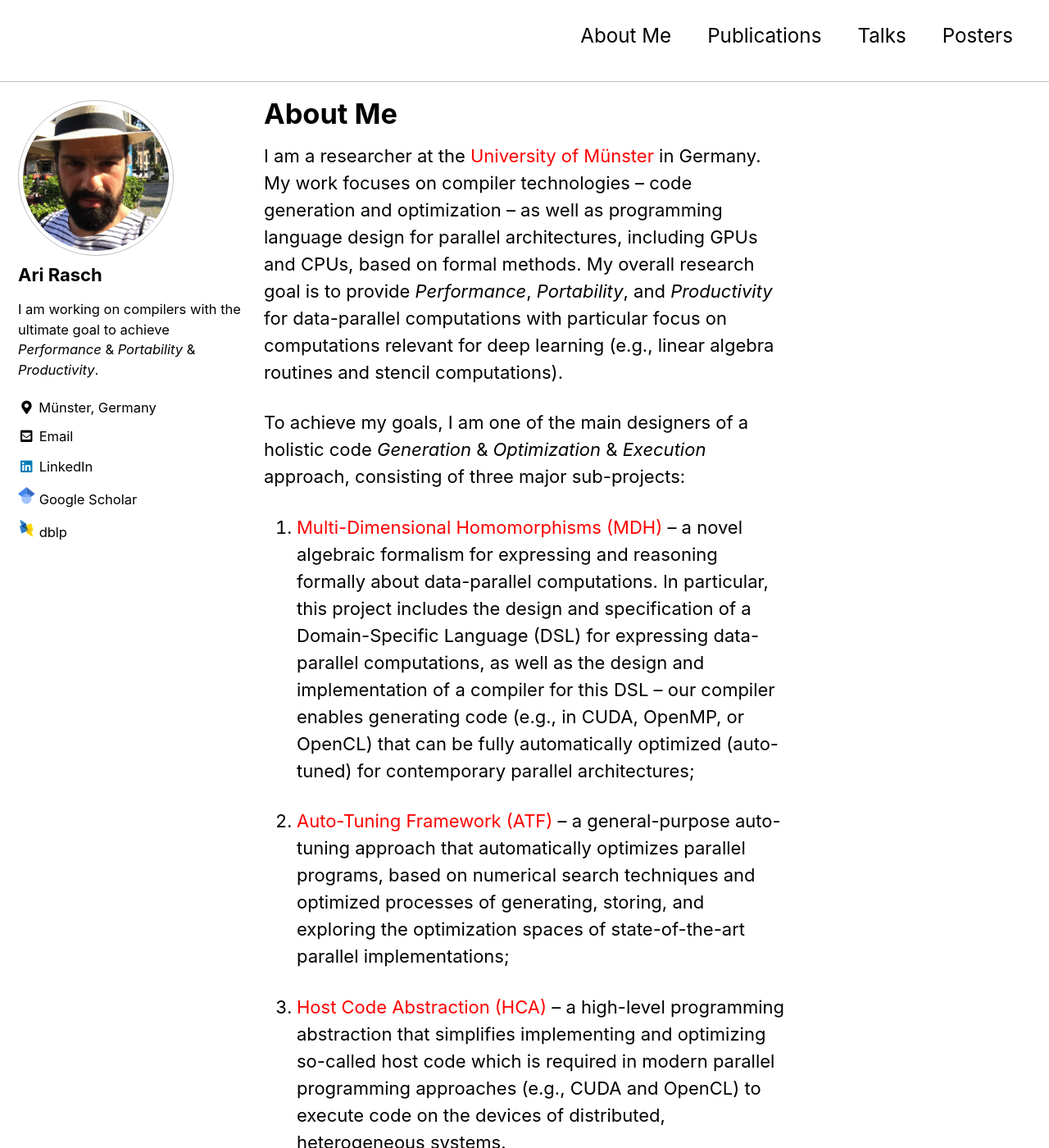
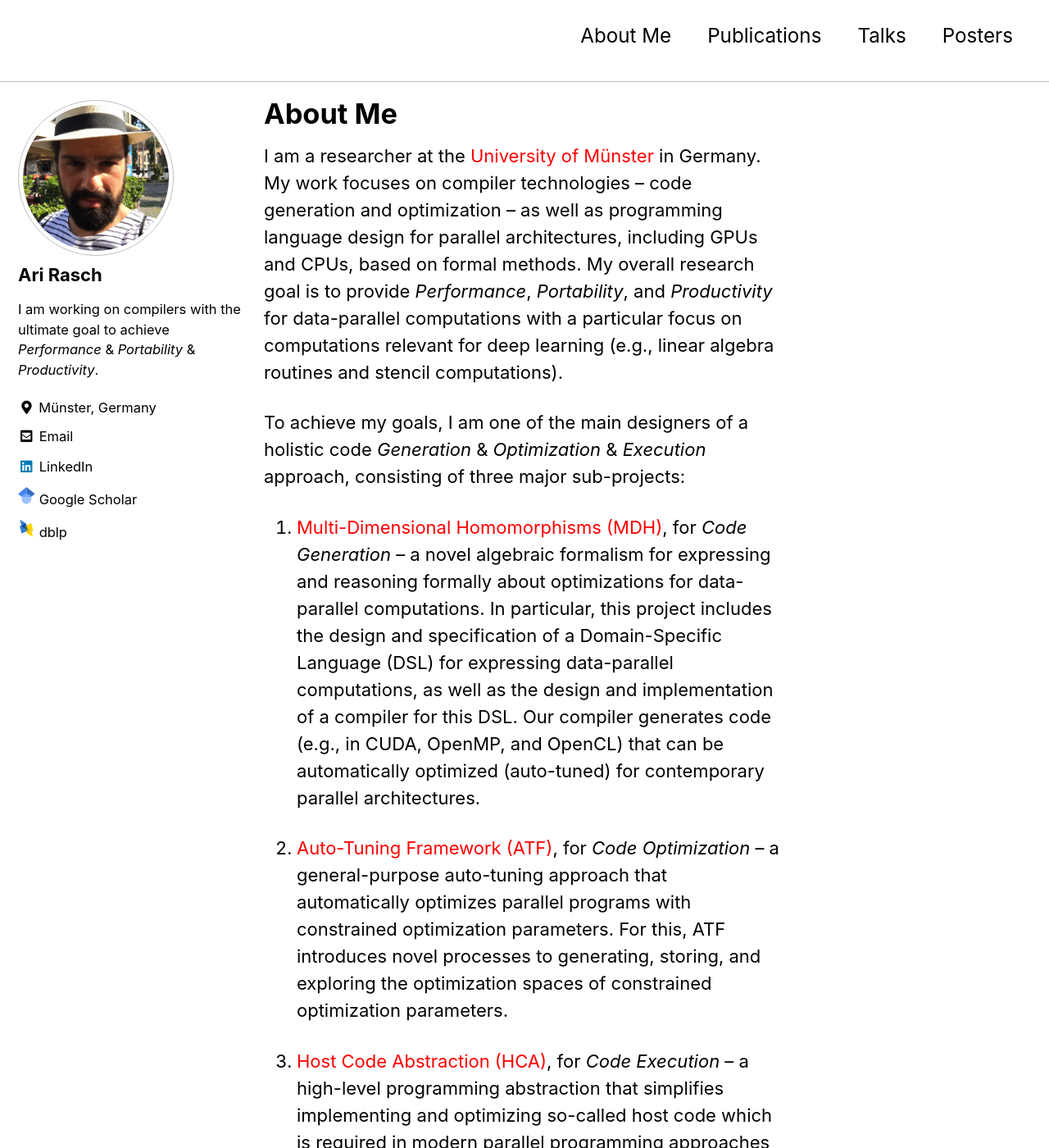
Before and after one commit to AriRasch/arirasch.github.io, a Jekyll site: the page built from index.md, in a window 1280 px wide and 1400 px high. Shown: the whole window at 82% size. Built offline with Jekyll 4.4.1, drawn with Linux system fonts in a browser that asks for light colours; cached includes are drawn as plain includes; our own code applies the rules of GitHub Pages for plain Markdown files; some of the changed text lies outside the part shown.

Commit message:
Update index.md (#38)

```diff
--- a/index.md
+++ b/index.md
@@ -5,14 +5,14 @@ author_profile: true
 
 # About Me
 
-I am a researcher at the [University of Münster](https://www.uni-muenster.de/en/) in Germany. My work focuses on compiler technologies -- code generation and optimization -- as well as programming language design for parallel architectures, including GPUs and CPUs, based on formal methods. My overall research goal is to provide *Performance*, *Portability*, and *Productivity* for data-parallel computations with particular focus on computations relevant for deep learning (e.g., linear algebra routines and stencil computations).
+I am a researcher at the [University of Münster](https://www.uni-muenster.de/en/) in Germany. My work focuses on compiler technologies -- code generation and optimization -- as well as programming language design for parallel architectures, including GPUs and CPUs, based on formal methods. My overall research goal is to provide *Performance*, *Portability*, and *Productivity* for data-parallel computations with a particular focus on computations relevant for deep learning (e.g., linear algebra routines and stencil computations).
 
 To achieve my goals, I am one of the main designers of a holistic code *Generation* & *Optimization* & *Execution* approach, consisting of three major sub-projects:
 
-1. [Multi-Dimensional Homomorphisms (MDH)](https://mdh-lang.org) -- a novel algebraic formalism for expressing and reasoning formally about data-parallel computations. In particular, this project includes the design and specification of a Domain-Specific Language (DSL) for expressing data-parallel computations, as well as the design and implementation of a compiler for this DSL -- our compiler enables generating code (e.g., in CUDA, OpenMP, or OpenCL) that can be fully automatically optimized (auto-tuned) for contemporary parallel architectures;
+1. [Multi-Dimensional Homomorphisms (MDH)](https://mdh-lang.org), for *Code Generation* -- a novel algebraic formalism for expressing and reasoning formally about optimizations for data-parallel computations. In particular, this project includes the design and specification of a Domain-Specific Language (DSL) for expressing data-parallel computations, as well as the design and implementation of a compiler for this DSL. Our compiler generates code (e.g., in CUDA, OpenMP, and OpenCL) that can be automatically optimized (auto-tuned) for contemporary parallel architectures.
 
-2. [Auto-Tuning Framework (ATF)](https://atf-tuner.org) -- a general-purpose auto-tuning approach that automatically optimizes parallel programs, based on numerical search techniques and optimized processes of generating, storing, and exploring the optimization spaces of state-of-the-art parallel implementations;
+2. [Auto-Tuning Framework (ATF)](https://atf-tuner.org), for *Code Optimization* -- a general-purpose auto-tuning approach that automatically optimizes parallel programs with constrained optimization parameters. For this, ATF introduces novel processes to generating, storing, and exploring the optimization spaces of constrained optimization parameters.
 
-3. [Host Code Abstraction (HCA)](https://hca-project.org) -- a high-level programming abstraction that simplifies implementing and optimizing so-called host code which is required in modern parallel programming approaches (e.g., CUDA and OpenCL) to execute code on the devices of distributed, heterogeneous systems.
+3. [Host Code Abstraction (HCA)](https://hca-project.org), for *Code Execution* -- a high-level programming abstraction that simplifies implementing and optimizing so-called host code which is required in modern parallel programming approaches (e.g., CUDA and OpenCL) to execute code on the devices of (potentially distributed) multi-device systems.
 
 You can find my CV [here](assets/files/cv_rasch.pdf).
```
